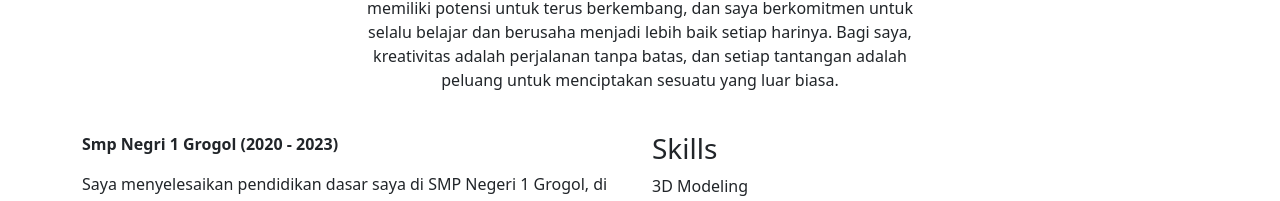
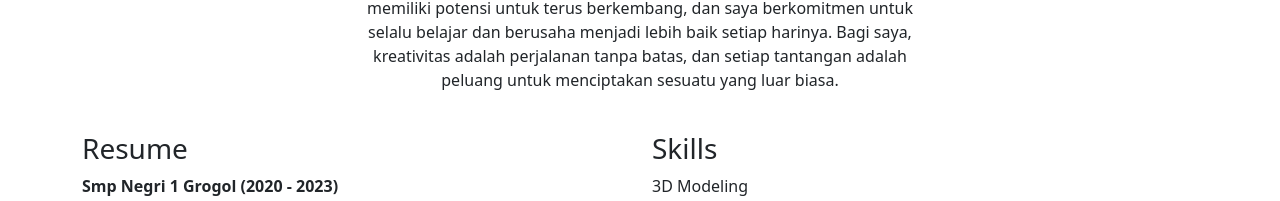
Before and after one commit to FAIQHABIBURRAHMAN/FaiqHabiburrahman.github.io, a plain HTML site: page index.html in a window 1280 px wide. Shown: the part 1114-1315 px from the top of the page. Drawn offline with nearby package versions, Linux system fonts and the light colour scheme.

Commit message:
Update index.html

```diff
--- a/index.html
+++ b/index.html
@@ -67,6 +67,7 @@
             <div class="row mt-4">
                 <!-- Resume -->
                 <div class="col-lg-6">
+                    <h3>Resume</h3>
                    <p><strong>Smp Negri 1 Grogol (2020 - 2023)</strong>
                     <p>Saya menyelesaikan pendidikan dasar saya di SMP Negeri 1 Grogol, di mana saya mulai mengembangkan minat saya dalam teknologi dan desain.</p>
                     <p><strong>Smk Negri 1 Nganjuk (2023 - sekarang) </strong>
```
